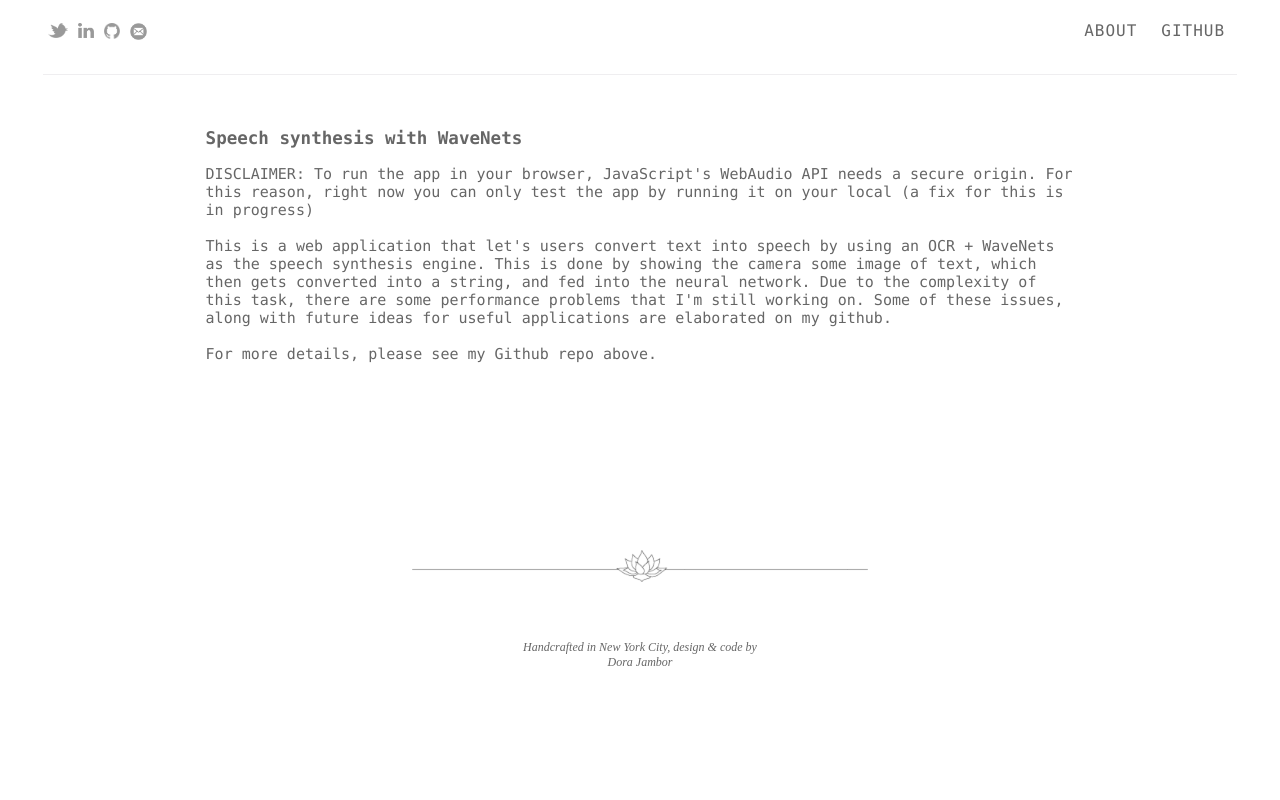
After one commit to dorajam/im2speech, a Flask app: page /static/about.html in a window 1280 px wide. The commit adds this page. Run offline with Flask 2, Linux system fonts and the light colour scheme.

Commit message:
adds about

```diff
--- /dev/null
+++ b/static/about.html
@@ -0,0 +1,46 @@
+<html>
+<head>
+    <title>Listen to your eyes!</title>
+    <link rel="stylesheet" type="text/css" href="../static/style.css">
+	<link href='https://fonts.googleapis.com/css?family=Indie+Flower' rel='stylesheet' type='text/css'>
+	<script src="http://code.jquery.com/jquery-1.12.2.min.js" type="text/javascript"></script>
+	<script src="../static/index.js"></script>
+	<link rel="icon"  href="../static/assets/maizy.png">
+</head>
+<body>
+	<table style="width:100%;">
+		<tr style="width:100%;">
+			<td style="width:100%";>
+				<div class="head">
+					<a class = "icon" style="cursor:pointer" href= "https://twitter.com/dorajambor"><img src=assets/twitter.png width=20 alt="t"></a>
+					<a class = "icon" href= "https://www.linkedin.com/in/dorajambor"><img src=assets/linkedin.png width=16 alt="in"></a>
+					<a class = "icon" href= "https://github.com/dorajam"><img src=assets/github.png width=16 alt="git"></a>
+					<a class = "icon" href= "mailto:dorajambor@gmail.com"><img src=assets/gmail.png width=16.5 alt="g"></a>
+					<a class="menu" href="https://github.com/dorajam/MNIST-web-sketch" style="color:rgb(102, 102, 102);float:right;margin: 6px 0px 0px 0px">GITHUB</a>
+					<a class="menu" href="" style="color:rgb(102, 102, 102);float:right;margin: 6px 0px 0px 0px">ABOUT</a>
+ 				</div>
+				<p style="border-top: 1px solid #efeef0;"></p>
+			</td>
+		</tr>
+    </table>
+	<div class="main">
+		<div id="about" style="margin: 32px 20px 100px 20px">
+		<p>
+		<h3>Speech synthesis with WaveNets</h3>
+			DISCLAIMER: To run the app in your browser, JavaScript's WebAudio API needs a secure origin.
+			For this reason, right now you can only test the app by running it on your local (a fix for this is in progress)
+			<br><br>
+			This is a web application that let's users convert text into speech by using an OCR + WaveNets as the speech synthesis engine.
+			This is done by showing the camera some image of text, which then gets converted into a string, and fed into the neural network.
+			Due to the complexity of this task, there are some performance problems that I'm still working on.
+			Some of these issues, along with future ideas for useful applications are elaborated on my github.
+			<br><br>
+			For more details, please see my Github repo above.
+		</p>
+		</div>
+	</div>
+
+	<footer class = "post-footer"></footer>
+	<p id"signiture" style="color:rgb(102, 102, 102); text-align: center; font-size:12px; font-style:italic;">Handcrafted in New York City, design &amp; code by <br>Dora Jambor</p>
+</body>
+</html>
--- a/static/style.css
+++ b/static/style.css
@@ -1,4 +1,4 @@
-body,*{
+body{
     margin: 0 auto;
 	padding: 0 0 0 0;
     font-size: 14px;
@@ -41,6 +41,7 @@ video {
     border: 1px;
     border-color: grey;
     border-style: dotted;
+	margin: auto;
 }
 
 #cam {
@@ -97,6 +98,7 @@ video {
 	margin: 0 auto;
 	padding: 1%;
 	width: 700px;
+	margin-top: 32px;
 }
 .post-footer {
 	display: block;
@@ -132,3 +134,16 @@ video {
          -o-animation: fadein 6s; /* Opera < 12.1 */
             animation: fadein 6s;
 }
+.main {
+	width:71vw;
+	margin:auto;
+}
+#about {
+	font-size: 15px;
+	font-family: "Andale Mono", "Lucida Console", "Courier New", monospace;
+	display: inline-block;
+	text-align: left;
+	color: rgb(102, 102, 102);
+	font-style: normal;
+	position: relative;
+}
--- a/templates/index.html
+++ b/templates/index.html
@@ -16,8 +16,8 @@
 					<a class = "icon" href= "https://www.linkedin.com/in/dorajambor"><img src=../static/assets/linkedin.png width=16 alt="in"></a>
 					<a class = "icon" href= "https://github.com/dorajam"><img src=../static/assets/github.png width=16 alt="git"></a>
 					<a class = "icon" href= "mailto:dorajambor@gmail.com"><img src=../static/assets/gmail.png width=16.5 alt="g"></a>
-					<a class="menu" href="../index.html" style="color:rgb(102, 102, 102);float:right;margin: 6px 0px 0px 0px">GITHUB</a>
-					<a class="menu" href="../index.html" style="color:rgb(102, 102, 102);float:right;margin: 6px 0px 0px 0px">ABOUT</a>
+					<a class="menu" href="http://github.com/dorajam/im2speech" style="color:rgb(102, 102, 102);float:right;margin: 6px 0px 0px 0px">GITHUB</a>
+					<a class="menu" href="static/about.html" style="color:rgb(102, 102, 102);float:right;margin: 6px 0px 0px 0px">ABOUT</a>
 				</div>
 				<p style="border-top: 1px solid #efeef0;"></p>
 			</td>
```
Also changed, not shown: 1 other file.
